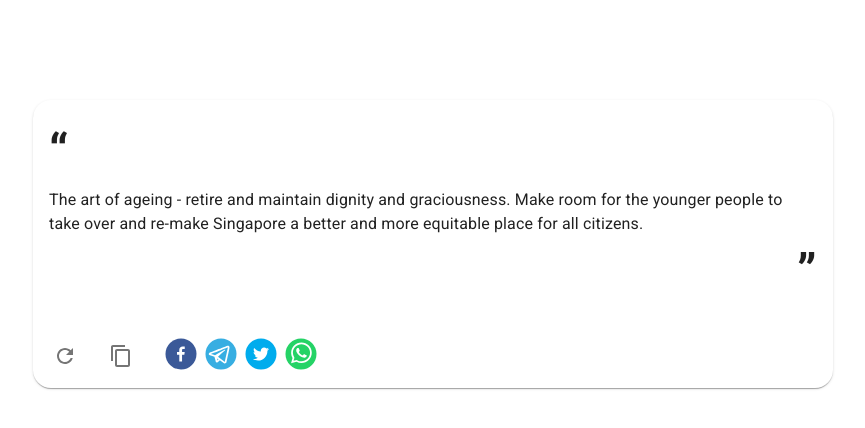
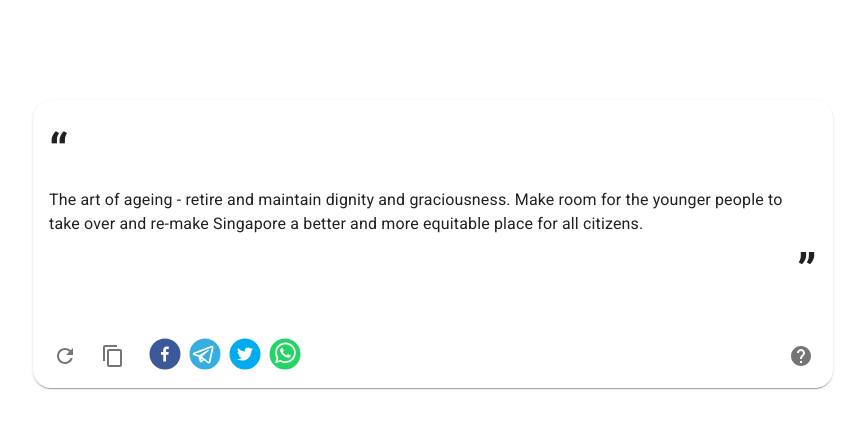
Before and after one commit to nelsontky/i-am-pap-ib, a React (Create React App) app: page /1104 in a window 1280 px wide. Shown: the top 428 px of the page, without its empty margins (207-1072 px from the left). Built offline with nearby package versions, Linux system fonts and the light colour scheme.

Commit message:
Add help link

```diff
--- a/src/App.tsx
+++ b/src/App.tsx
@@ -3,6 +3,7 @@ import CardActions from "@material-ui/core/CardActions";
 import CardContent from "@material-ui/core/CardContent";
 import React, { useState } from "react";
 import RefreshIcon from "@material-ui/icons/Refresh";
+import HelpIcon from "@material-ui/icons/Help";
 import CopyContentIcon from "./utils/CopyContentIcon";
 import Typography from "@material-ui/core/Typography";
 import { IconButton, Tooltip, Snackbar } from "@material-ui/core";
@@ -48,12 +49,23 @@ const useStyles = makeStyles({
     userSelect: "none",
     alignSelf: "flex-end",
   },
-  actions: {
+  actionsLeft: {
     display: "flex",
     flexWrap: "wrap",
+    width: "75%",
   },
-  firstShareButton: {
-    marginLeft: "12px",
+  shareButtons: {
+    display: "flex",
+    marginLeft: "12px !important",
+    "& div": {
+      marginRight: "8px",
+      alignSelf: "center",
+    },
+  },
+  actionsRight: {
+    display: "flex",
+    justifyContent: "flex-end",
+    width: "25%",
   },
 });
 
@@ -117,7 +129,8 @@ function CommentCard({ setId }: CommentCardProps) {
           <Typography>{comments[index]}</Typography>
           <Typography className={classes.closeQuote}>”</Typography>
         </CardContent>
-        <CardActions className={classes.actions}>
+        <CardActions>
+          <div className={classes.actionsLeft}>
             <Tooltip title="Generate comment" placement="top">
               <IconButton
                 aria-label="generate comment"
@@ -141,17 +154,14 @@ function CommentCard({ setId }: CommentCardProps) {
               </IconButton>
             </Tooltip>
 
+            <div className={classes.shareButtons}>
               <Tooltip title="Share to Facebook" placement="top">
                 <div>
                   <FacebookShareButton
                     url={window.location.href}
                     quote={comments[index]}
                   >
-                <FacebookIcon
-                  className={classes.firstShareButton}
-                  size={32}
-                  round
-                />
+                    <FacebookIcon size={32} round />
                   </FacebookShareButton>
                 </div>
               </Tooltip>
@@ -185,6 +195,21 @@ function CommentCard({ setId }: CommentCardProps) {
                   </WhatsappShareButton>
                 </div>
               </Tooltip>
+            </div>
+          </div>
+
+          <div className={classes.actionsRight}>
+            <Tooltip title="About this site" placement="top">
+              <IconButton
+                aria-label="about this site"
+                target="_blank"
+                href="https://github.com/nelsontky/I-AM-A-PAP-IB/blob/master/README.md"
+                rel="noopener noreferrer"
+              >
+                <HelpIcon />
+              </IconButton>
+            </Tooltip>
+          </div>
         </CardActions>
       </Card>
 
```
Also changed, not shown: package.json (+7 -1 lines), 1 other file (tests, documents, lock files or other folders). Lines whose indentation alone changed are shown as unchanged.
